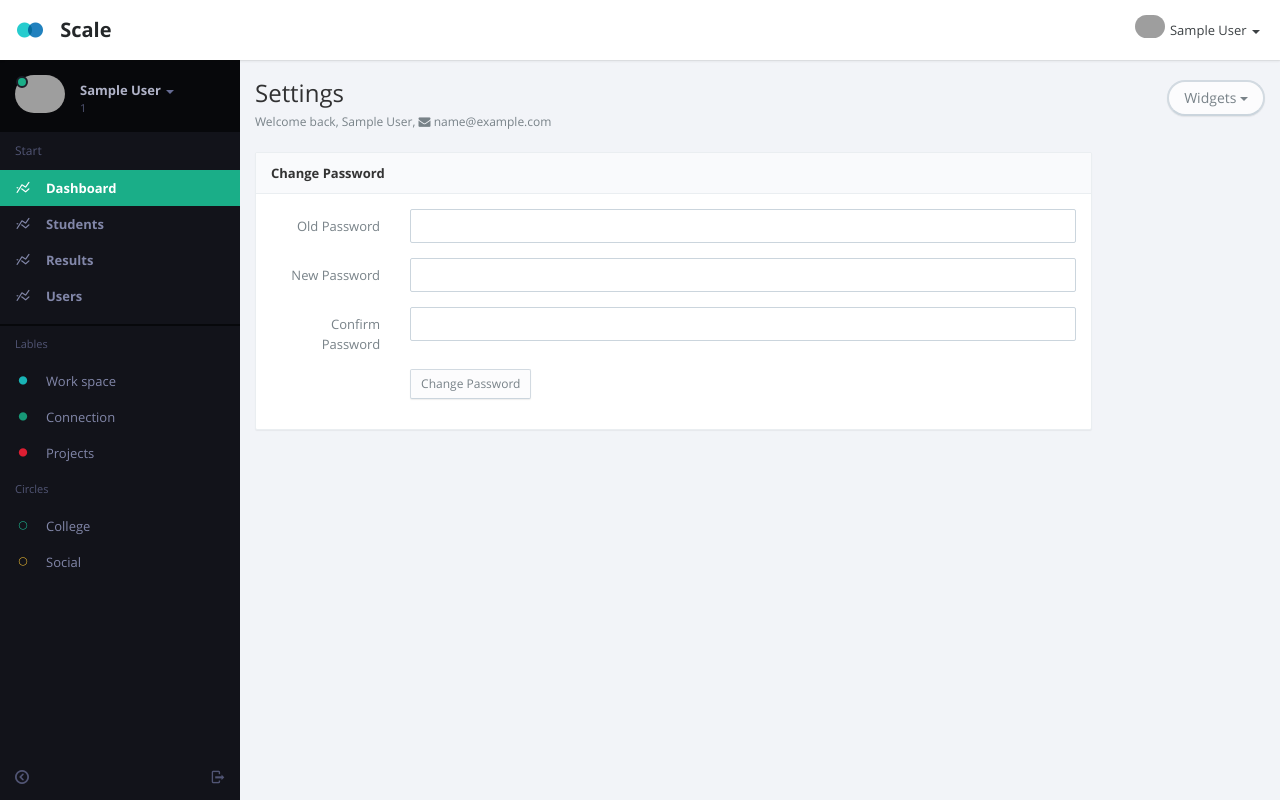
After one commit to Salim66/edu-board, a PHP site: page /admin/password_change.php in a window 1280 px wide. The commit adds this page. Run offline with PHP 8.4, Linux system fonts and the light colour scheme; the visitor is signed in with stand-in values (Sample User, id 1); some web fonts are replaced; grey boxes are pictures that could not be loaded.

Commit message:
Password change done

```diff
--- a/admin/dashboard.php
+++ b/admin/dashboard.php
@@ -17,7 +17,7 @@
 
                     <section class="row m-b-md">
                         <div class="col-sm-6">
-                            <h3 class="m-b-xs text-black">Dashboard</h3> <small>Welcome back, <?php echo $_SESSION['name']; ?>, <i class="fa fa-map-marker fa-lg text-primary"></i> New York City</small> </div>
+                            <h3 class="m-b-xs text-black">Dashboard</h3> <small>Welcome back, <?php echo $_SESSION['name']; ?>, <i class="fa fa-envelope" aria-hidden="true"></i> <?php echo $_SESSION['email']; ?></small> </div>
                         <div class="col-sm-6 text-right text-left-xs m-t-md">
                             <div class="btn-group"> <a class="btn btn-rounded btn-default b-2x dropdown-toggle" data-toggle="dropdown">Widgets <span class="caret"></span></a>
                                 <ul class="dropdown-menu text-left pull-right">
--- /dev/null
+++ b/admin/password_change.php
@@ -0,0 +1,160 @@
+<?php include_once 'templates/header.php'; ?>
+
+<?php
+
+    use Edu\Board\Controller\User;
+
+
+    $user = new User;
+
+ ?>
+
+
+
+
+
+<!-- MAIN CONTENT  -->
+<section id="content">
+    <section class="hbox stretch">
+        <section>
+            <section class="vbox">
+                <section class="scrollable padder">
+
+
+
+                    <section class="row m-b-md">
+                        <div class="col-sm-6">
+                            <h3 class="m-b-xs text-black">Settings</h3> <small>Welcome back, <?php echo $_SESSION['name']; ?>, <i class="fa fa-envelope" aria-hidden="true"></i> <?php echo $_SESSION['email']; ?></small> </div>
+                        <div class="col-sm-6 text-right text-left-xs m-t-md">
+                            <div class="btn-group"> <a class="btn btn-rounded btn-default b-2x dropdown-toggle" data-toggle="dropdown">Widgets <span class="caret"></span></a>
+                                <ul class="dropdown-menu text-left pull-right">
+                                    <li><a href="#">Notification</a></li>
+                                    <li><a href="#">Messages</a></li>
+                                    <li><a href="#">Analysis</a></li>
+                                    <li class="divider"></li>
+                                    <li><a href="#">More settings</a></li>
+                                </ul>
+
+                    </section>
+
+
+
+
+
+
+
+                    <!-- Our page content -->
+
+                    <?php
+
+                        if ( isset($_POST['pass']) ) {
+                           // get values
+                            $old_pass = $_POST['old_pass'];
+                            $new_pass = $_POST['new_pass'];
+                            $confirm_pass = $_POST['confirm_pass'];
+                            $user_id = $_SESSION['id'];
+
+                            // Check Confirm
+                            if ( $new_pass == $confirm_pass ) {
+                                $cpass = true;
+                            } else {
+                                $cpass = false;
+                            }
+
+                            // old pass check
+                            if ( password_verify($old_pass, $_SESSION['pass']) ) {
+                                $old_pass_check = true;
+                            } else {
+                                $old_pass_check = false;
+                            }
+
+
+
+
+                            /*Validation pass*/
+                            if ( empty($old_pass) || empty($new_pass) || empty($confirm_pass) ) {
+                                $mess = "<p class='alert alert-danger'>All fields are required !<button class='close' data-dismiss='alert' >&times;</button></p>";
+                            } elseif( $cpass == false ) {
+                                $mess = "<p class='alert alert-danger'>Confirm password not match !<button class='close' data-dismiss='alert' >&times;</button></p>";
+                            }elseif( $old_pass_check == false ) {
+                                $mess = "<p class='alert alert-danger'>Old password not match !<button class='close' data-dismiss='alert' >&times;</button></p>";
+                            }else {
+                                $mess = $user -> passwordChange($user_id, $new_pass);
+                            }
+
+
+                        }
+
+
+                     ?>
+
+                     <div class="row">
+                        <div class="col-sm-10">
+                            <?php
+
+                                if ( isset($mess) ) {
+                                   echo $mess;
+                                }
+
+                             ?>
+                            <section class="panel panel-default">
+                                <header class="panel-heading font-bold">Change Password</header>
+                                <div class="panel-body">
+                                    <form class="bs-example form-horizontal" action="<?php echo $_SERVER['PHP_SELF']; ?>" method="POST">
+
+                                        <div class="form-group">
+                                            <label class="col-lg-2 control-label">Old Password</label>
+                                            <div class="col-lg-10"><input name="old_pass" type="password" class="form-control" /> </div>
+                                        </div>
+
+                                        <div class="form-group">
+                                            <label class="col-lg-2 control-label">New Password</label>
+                                            <div class="col-lg-10"><input name="new_pass" type="password" class="form-control" /></div>
+                                        </div>
+
+                                        <div class="form-group">
+                                            <label class="col-lg-2 control-label">Confirm Password</label>
+                                            <div class="col-lg-10"><input name="confirm_pass" type="password" class="form-control" /></div>
+                                        </div>
+
+
+
+                                        <div class="form-group">
+                                            <div class="col-lg-offset-2 col-lg-10"><button name="pass" type="submit" class="btn btn-sm btn-default">Change Password</button></div>
+                                        </div>
+
+                                    </form>
+                                </div>
+                            </section>
+                        </div>
+                    </div>
+
+
+
+
+
+
+
+
+
+
+
+
+
+
+                </section>
+            </section>
+        </section>
+
+    </section>
+    <a href="#" class="hide nav-off-screen-block" data-toggle="class:nav-off-screen,open" data-target="#nav,html"></a>
+</section>
+
+
+
+
+
+
+
+
+<?php include_once 'templates/footer.php'; ?>
--- a/admin/templates/header.php
+++ b/admin/templates/header.php
@@ -57,7 +57,7 @@
 
                  </span> <?php echo $_SESSION['name']; ?> <b class="caret"></b> </a>
                     <ul class="dropdown-menu animated fadeInRight">
-                        <li> <span class="arrow top"></span> <a href="#">Settings</a> </li>
+                        <li> <span class="arrow top"></span> <a href="password_change.php">Settings</a> </li>
                         <li> <a href="profile.html">Profile</a> </li>
                         <li class="divider"></li>
                         <li> <a href="?logout=success">Logout</a> </li>
--- a/admin/templates/menu.php
+++ b/admin/templates/menu.php
@@ -17,7 +17,7 @@
                                              <i class="on md b-black"></i> </span> <span class="hidden-nav-xs clear"> <span class="block m-t-xs"> <strong class="font-bold text-lt"><?php echo $_SESSION['name']; ?></strong> <b class="caret"></b> </span> <span class="text-muted text-xs block"><?php echo $_SESSION['cell']; ?></span> </span>
                                         </a>
                                         <ul class="dropdown-menu animated fadeInRight m-t-xs">
-                                            <li> <span class="arrow top hidden-nav-xs"></span> <a href="#">Settings</a> </li>
+                                            <li> <span class="arrow top hidden-nav-xs"></span> <a href="password_change.php">Settings</a> </li>
                                             <li> <a href="profile.html">Profile</a> </li>
                                             <li class="divider"></li>
                                              <li> <a href="?logout=success">Logout</a> </li>
--- /dev/null
+++ b/app/Controller/User.php
@@ -0,0 +1,39 @@
+<?php
+
+
+	namespace Edu\Board\Controller;
+
+	use Edu\Board\Support\Database;
+
+
+	/**
+	 * User Management
+	 */
+	class User extends Database
+	{
+
+		/**
+		 * Change password
+		 */
+		public function passwordChange($user_id, $new_pass)
+		{
+			$this -> update('users', $user_id, [
+				'pass' => password_hash($new_pass, PASSWORD_DEFAULT),
+			]);
+
+			return "<p class='alert alert-success'>Password change successfull !<button class='close' data-dismiss='alert' >&times;</button></p>";
+		}
+
+
+	}
+
+
+
+
+
+
+
+
+
+
+ ?>
--- a/app/Support/Auth.php
+++ b/app/Support/Auth.php
@@ -28,7 +28,9 @@
 					$_SESSION['id'] = $login_user_data['id'];
 					$_SESSION['name'] = $login_user_data['name'];
 					$_SESSION['uname'] = $login_user_data['uname'];
+					$_SESSION['email'] = $login_user_data['email'];
 					$_SESSION['cell'] = $login_user_data['cell'];
+					$_SESSION['pass'] = $login_user_data['pass'];
 					$_SESSION['role'] = $login_user_data['role'];
 					$_SESSION['photo'] = $login_user_data['photo'];
 
--- a/app/Support/Database.php
+++ b/app/Support/Database.php
@@ -47,6 +47,51 @@
 			];
 		}
 
+		/**
+		 *
+		 */
+		public function dataCheckPro($tbl, array $data, $condition = 'AND')
+		{
+			$query_string = '';
+			foreach ($data as $key => $val) {
+
+				$query_string .= $key . "='$val' AND ";
+
+			}
+
+			$query_array = explode(' ', $query_string);
+			array_pop($query_array);
+			array_pop($query_array);
+
+			$final_query_array = implode(' ', $query_array);
+
+			$stmt = $this -> connection() -> prepare("SELECT * FROM $tbl WHERE $final_query_array");
+			$stmt -> execute();
+
+
+		}
+
+		/**
+		 * Change password
+		 */
+		public function update($tbl, $user_id, array $data)
+		{
+			$query_string = '';
+			foreach ($data as $key => $val) {
+				$query_string .= $key . "='$val' , ";
+			}
+
+			$query_array = explode(' ', $query_string);
+			array_pop($query_array);
+			array_pop($query_array);
+
+			$final_query_array = implode(' ', $query_array);
+
+			$stmt = $this -> connection() -> prepare("UPDATE $tbl SET $final_query_array WHERE id='$user_id'");
+			$stmt -> execute();
+
+		}
+
 
 
 	}
```
